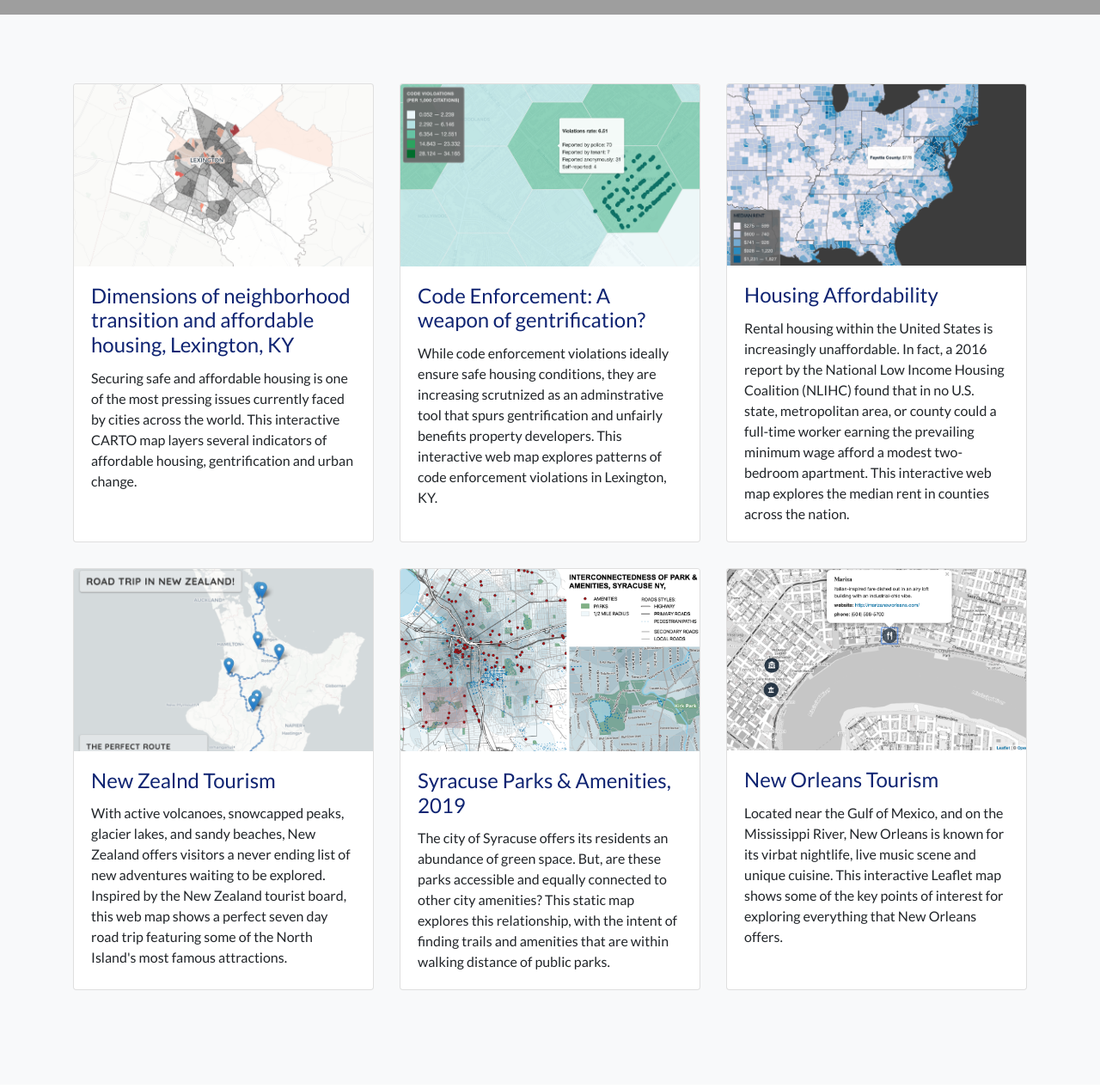
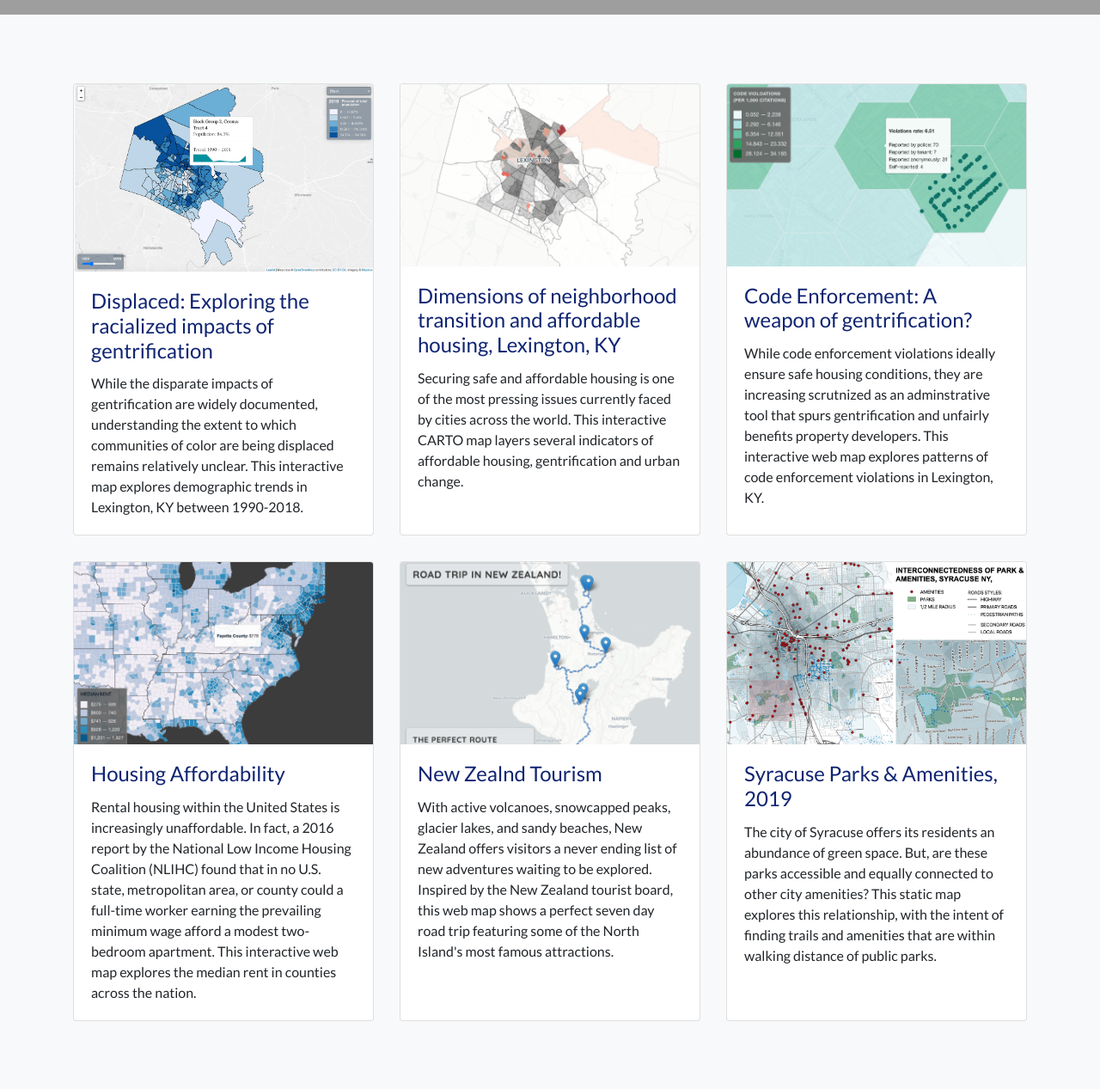
Before and after one commit to eba287/eba287.github.io, a plain HTML site: page index.html in a window 1280 px wide. Shown: the part 333-1600 px from the top of the page at 86% size. Drawn offline with Linux system fonts and the light colour scheme; grey boxes are pictures that could not be loaded.

Commit message:
edits for displacement

```diff
--- a/index.html
+++ b/index.html
@@ -64,6 +64,18 @@
   <section id="projects" class="bg-light">
     <div class="container">
       <div class="row">
+
+        <div class="col-lg-4 col-sm-6 portfolio-item">
+          <div class="card h-100">
+            <a href="images/06NO.png"><img class="card-img-top" src="images/05Displacement.png" alt="New Orleans"></a>
+            <div class="card-body">
+              <h4 class="card-title">
+                <a target = "_blank" href="https://eba287.github.io/displacement/">Displaced: Exploring the racialized impacts of gentrification</a>
+              </h4>
+              <p class="card-text">While the disparate impacts of gentrification are widely documented, understanding the extent to which communities of color are being displaced remains relatively unclear. This interactive map explores demographic trends in Lexington, KY between 1990-2018.</p>
+            </div>
+          </div>
+        </div>
         <div class="col-lg-4 col-sm-6 portfolio-item">
           <div class="card h-100">
             <a href="images/01Transition.png"><img class="card-img-top" src="images/01Transition.png" alt="Neighborhood transition" ></a>
@@ -118,17 +130,6 @@
             </div>
           </div>
         </div>
-        <div class="col-lg-4 col-sm-6 portfolio-item">
-          <div class="card h-100">
-            <a href="images/06NO.png"><img class="card-img-top" src="images/06NO.png" alt="New Orleans"></a>
-            <div class="card-body">
-              <h4 class="card-title">
-                <a target = "_blank" href="https://eba287.github.io/NO/index.html">New Orleans Tourism</a>
-              </h4>
-              <p class="card-text">Located near the Gulf of Mexico, and on the Mississippi River, New Orleans is known for its virbat nightlife, live music scene and unique cuisine. This interactive Leaflet map shows some of the key points of interest for exploring everything that New Orleans offers.</p>
-            </div>
-          </div>
-        </div>
       </div>
     </div>
   </section>
```
Also changed, not shown: images/05Displacement.png (added), 1 other file.
